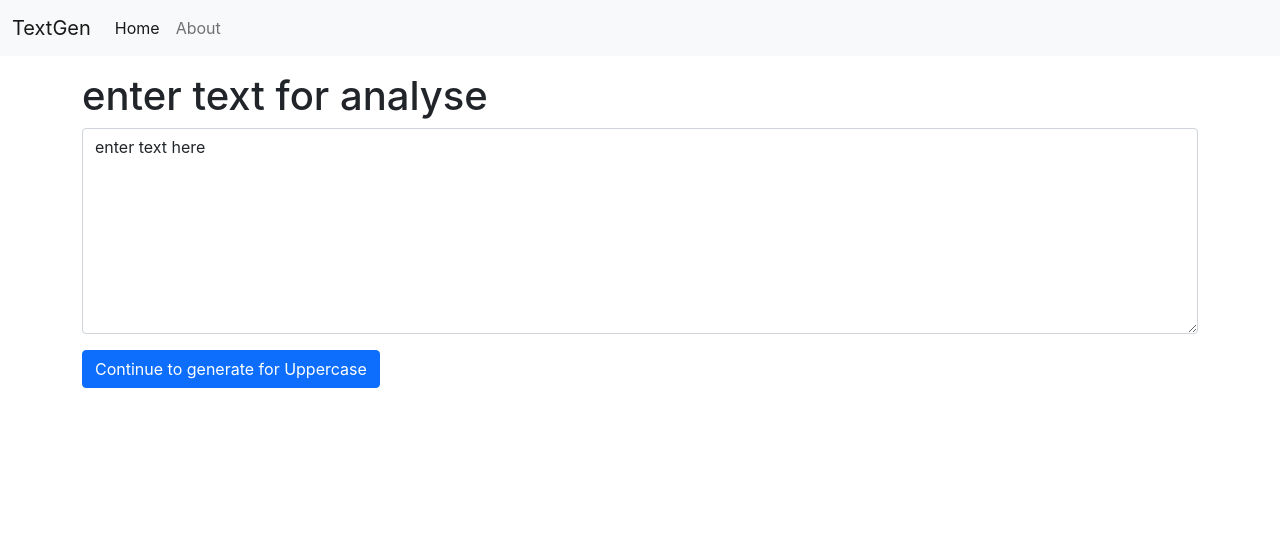
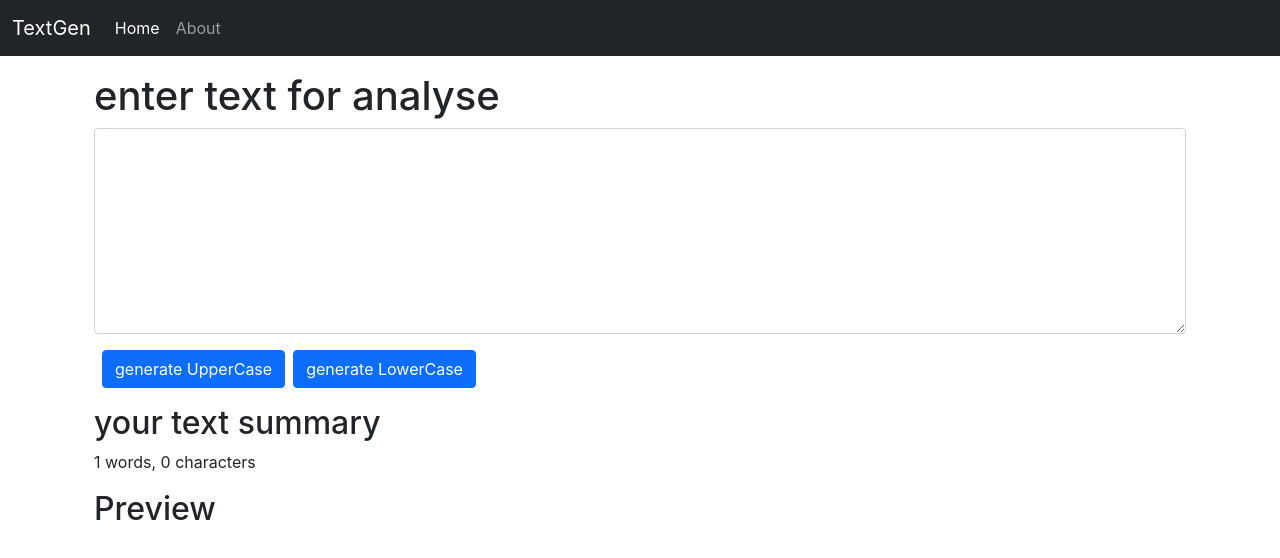
Before and after one commit to ShuvamMazumder/text-generator-react, a React (Create React App) app: page / in a window 1280 px wide. Shown: the top 558 px of the page. Built offline with nearby package versions, Linux system fonts and the light colour scheme.

Commit message:
add new features

```diff
--- a/src/components/Navbar.js
+++ b/src/components/Navbar.js
@@ -3,7 +3,7 @@ import PropTypes from 'prop-types';
 
 export default function Navbar(props) {
   return (
-    <><nav className="navbar navbar-expand-lg navbar-light bg-light">
+    <><nav className="navbar navbar-expand-lg navbar-dark bg-dark">
     <div className="container-fluid">
       <a className="navbar-brand" href="/">{props.title}</a>
       <button className="navbar-toggler" type="button" data-bs-toggle="collapse" data-bs-target="#navbarNavAltMarkup" aria-controls="navbarNavAltMarkup" aria-expanded="false" aria-label="Toggle navigation">
--- a/src/components/TextForm.js
+++ b/src/components/TextForm.js
@@ -1,21 +1,26 @@
-import React,{useState} from "react";
+import React, { useState } from "react";
 
 export default function TextForm(props) {
-
-    const handleUpClick= () =>{
+  const handleUpClick = () => {
     let newText = text.toUpperCase();
     setText(newText);
-    }
+  };
 
-    const handleOnChange= (event) =>{
+  const handleLoClick = () => {
+    let newText = text.toLowerCase();
+    setText(newText);
+  };
+
+  const handleOnChange = (event) => {
     setText(event.target.value);
     //onChange func use korle ekta event genrate hoy.tar sahajje amra value change krte parbo.
-    }
+  };
 
-    const [text,setText] = useState('enter text here');
+  const [text, setText] = useState("");
 
   return (
-    <div>
+    <>
+      <div className="container">
         <h1>{props.heading}</h1>
         <div className="mb-3">
           <textarea
@@ -23,15 +28,29 @@ export default function TextForm(props) {
             id="exampleFormControlTextarea1"
             rows="8"
             value={text}
-          onChange= {handleOnChange}
-
+            onChange={handleOnChange}
           ></textarea>
         </div>
-      <button className="btn btn-primary" onClick={handleUpClick}>Continue to generate for Uppercase</button>
+
+        <button className="btn btn-primary mx-2" onClick={handleUpClick}>
+        generate UpperCase
+        </button>
+
+      <button className="btn btn-primary" onClick={handleLoClick}>
+        generate LowerCase
+      </button>
       </div>
+      <div className="container my-3">
+        <h2>your text summary</h2>
+        <p>
+          {text.split(" ").length} words, {text.length} characters
+        </p>
+        <h2>Preview</h2>
+        <p>{text}</p>
+      </div>
+    </>
   );
 }
 
-
 //Click -> button -> onClick()
 //Change -> TextArea -> onChange()
```
Lines whose indentation alone changed are shown as unchanged.
